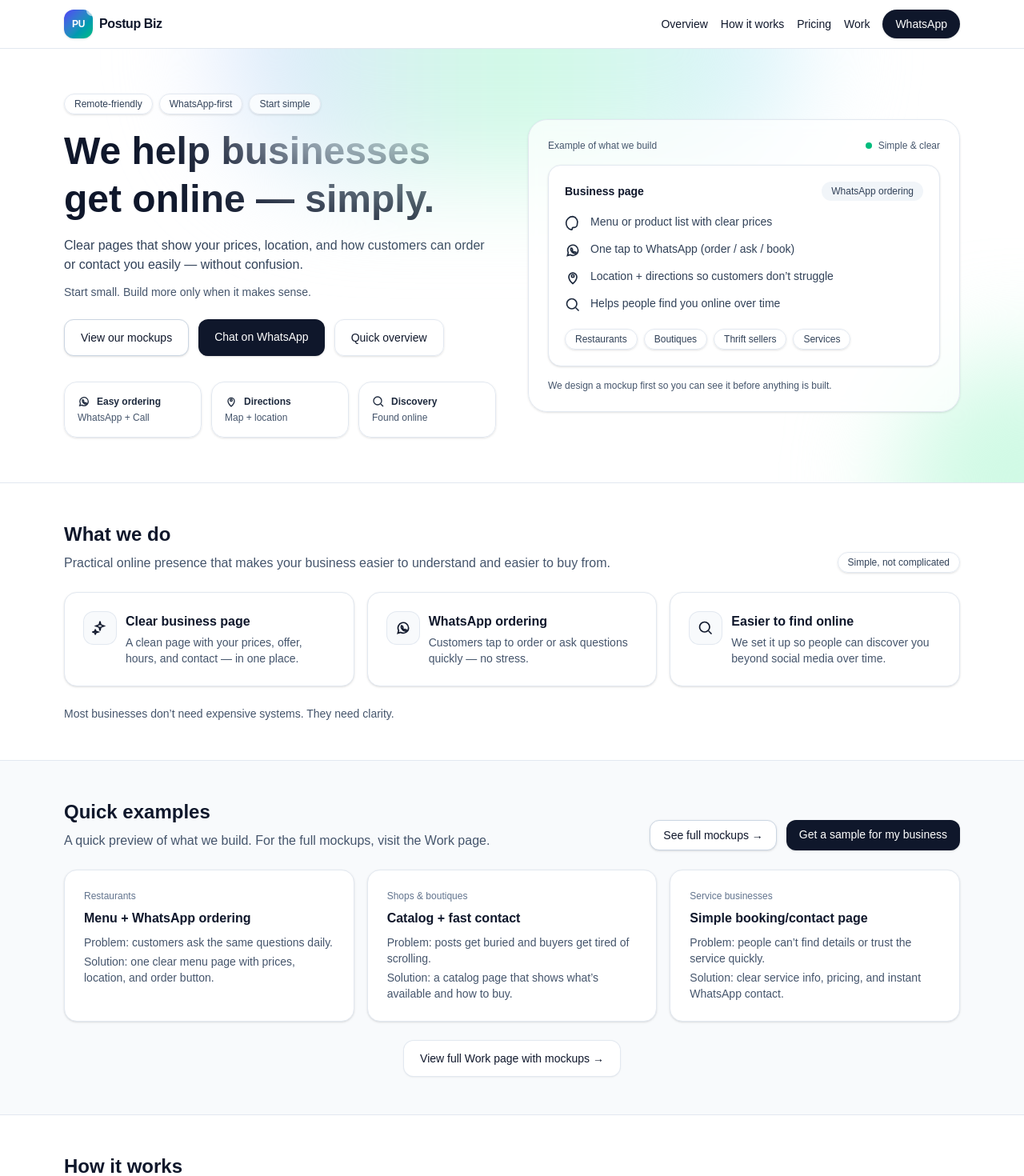
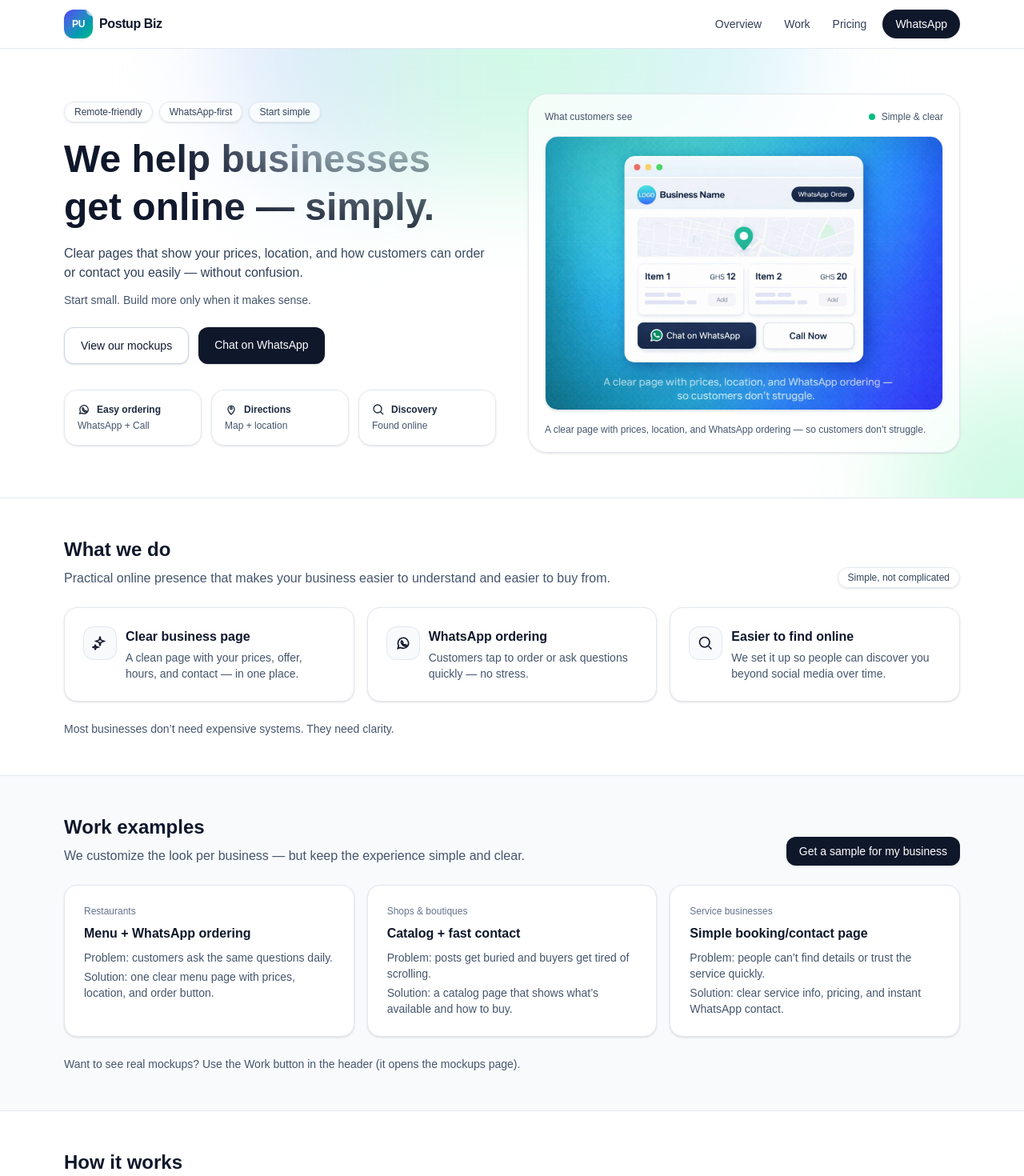
Before and after one commit to Owurathetaker/PostUp-Biz, a Next.js app: page / in a window 1280 px wide. Shown: the top 1470 px of the page at 80% size. Built offline with nearby package versions, Linux system fonts and the light colour scheme.

Commit message:
Add hero-mock png

```diff
--- a/src/app/page.tsx
+++ b/src/app/page.tsx
@@ -1,11 +1,13 @@
 // src/app/page.tsx
-import Link from "next/link";
+import Image from "next/image";
+import type { ReactNode } from "react";
 
 const WHATSAPP_DISPLAY = "020 827 6651";
 const WHATSAPP_LINK =
   "https://wa.me/233208276651?text=Hi%20Postup%20Biz%20👋🏽%0AI%20want%20help%20getting%20my%20business%20online.%0AHere%20is%20my%20business%20page%20or%20location:";
 
 function LogoMark() {
+  // Simple, consistent PU monogram in a rounded badge (no external asset needed)
   return (
     <div className="flex items-center gap-2">
       <div className="relative grid size-9 place-items-center rounded-xl bg-gradient-to-br from-indigo-600 to-emerald-500 text-white shadow-sm">
@@ -29,14 +31,8 @@ function Icon({
     case "spark":
       return (
         <svg className={className} viewBox="0 0 24 24" aria-hidden="true">
-          <path
-            className={common}
-            d="M12 2l1.2 5.2L18 9l-4.8 1.8L12 16l-1.2-5.2L6 9l4.8-1.8L12 2z"
-          />
-          <path
-            className={common}
-            d="M5 14l.7 3L9 18l-3.3 1-0.7 3-0.7-3L1 18l3.3-1 .7-3z"
-          />
+          <path className={common} d="M12 2l1.2 5.2L18 9l-4.8 1.8L12 16l-1.2-5.2L6 9l4.8-1.8L12 2z" />
+          <path className={common} d="M5 14l.7 3L9 18l-3.3 1-0.7 3-0.7-3L1 18l3.3-1 .7-3z" />
         </svg>
       );
     case "whatsapp":
@@ -55,10 +51,7 @@ function Icon({
     case "map":
       return (
         <svg className={className} viewBox="0 0 24 24" aria-hidden="true">
-          <path
-            className={common}
-            d="M12 21s6-5.1 6-10a6 6 0 1 0-12 0c0 4.9 6 10 6 10z"
-          />
+          <path className={common} d="M12 21s6-5.1 6-10a6 6 0 1 0-12 0c0 4.9 6 10 6 10z" />
           <path className={common} d="M12 11.5a2 2 0 1 0 0-4 2 2 0 0 0 0 4z" />
         </svg>
       );
@@ -92,7 +85,7 @@ function Icon({
   }
 }
 
-function Badge({ children }: { children: React.ReactNode }) {
+function Badge({ children }: { children: ReactNode }) {
   return (
     <span className="inline-flex items-center rounded-full border border-slate-200 bg-white/70 px-3 py-1 text-xs font-medium text-slate-700 shadow-sm backdrop-blur">
       {children}
@@ -100,15 +93,7 @@ function Badge({ children }: { children: React.ReactNode }) {
   );
 }
 
-function Card({
-  title,
-  desc,
-  icon,
-}: {
-  title: string;
-  desc: string;
-  icon: React.ReactNode;
-}) {
+function Card({ title, desc, icon }: { title: string; desc: string; icon: ReactNode }) {
   return (
     <div className="group rounded-2xl border border-slate-200 bg-white p-6 shadow-sm transition hover:-translate-y-0.5 hover:shadow-md">
       <div className="flex items-start gap-3">
@@ -124,35 +109,104 @@ function Card({
   );
 }
 
+function NavButton({
+  href,
+  children,
+}: {
+  href: string;
+  children: ReactNode;
+}) {
+  return (
+    <a
+      href={href}
+      className="rounded-full px-3 py-2 text-sm text-slate-700 transition hover:bg-slate-100 hover:text-slate-900"
+    >
+      {children}
+    </a>
+  );
+}
+
+function HeroVisual() {
+  // Use a real image if you add it to /public/hero-mock.png.
+  // Otherwise, a clean “mockup-style” visual shows the idea without big text blocks.
+  const src = "/hero-mock.png";
+
+  return (
+    <div className="rounded-3xl border border-slate-200 bg-white/70 p-5 shadow-sm backdrop-blur">
+      <div className="flex items-center justify-between">
+        <p className="text-xs font-medium text-slate-600">What customers see</p>
+        <span className="inline-flex items-center gap-2 text-xs text-slate-600">
+          <span className="size-2 rounded-full bg-emerald-500 animate-pulse" />
+          Simple & clear
+        </span>
+      </div>
+
+      <div className="mt-4 overflow-hidden rounded-2xl border border-slate-200 bg-white shadow-sm">
+        {/* Soft fallback behind the image */}
+        <div className="relative aspect-[16/11]">
+          <div className="absolute inset-0 bg-gradient-to-br from-slate-50 via-white to-slate-100" />
+          <div className="absolute inset-0 p-5">
+            {/* Minimal “UI skeleton” so it still communicates even without an image */}
+            <div className="rounded-xl border border-slate-200 bg-white/80 p-4">
+              <div className="flex items-center justify-between">
+                <div className="h-3 w-24 rounded bg-slate-200" />
+                <div className="h-6 w-24 rounded-full bg-slate-900/90" />
+              </div>
+              <div className="mt-4 h-4 w-2/3 rounded bg-slate-200" />
+              <div className="mt-2 h-3 w-1/2 rounded bg-slate-200" />
+
+              <div className="mt-4 grid grid-cols-2 gap-3">
+                <div className="rounded-xl border border-slate-200 bg-white p-3">
+                  <div className="h-3 w-24 rounded bg-slate-200" />
+                  <div className="mt-2 h-8 w-full rounded bg-slate-100" />
+                </div>
+                <div className="rounded-xl border border-slate-200 bg-white p-3">
+                  <div className="h-3 w-24 rounded bg-slate-200" />
+                  <div className="mt-2 h-8 w-full rounded bg-slate-100" />
+                </div>
+              </div>
+
+              <div className="mt-4 flex gap-2">
+                <div className="h-10 flex-1 rounded-xl bg-slate-900/90" />
+                <div className="h-10 w-12 rounded-xl bg-slate-100" />
+              </div>
+            </div>
+          </div>
+
+          <Image
+            src={src}
+            alt="Example business page preview"
+            fill
+            className="object-cover"
+            sizes="(max-width: 768px) 100vw, 50vw"
+            priority={false}
+          />
+        </div>
+      </div>
+
+      <p className="mt-4 text-xs text-slate-600">
+        A clear page with prices, location, and WhatsApp ordering — so customers don’t struggle.
+      </p>
+    </div>
+  );
+}
+
 export default function Page() {
   return (
-    <main className="min-h-screen bg-white text-slate-900">
+    <main id="top" className="min-h-screen bg-white text-slate-900">
       {/* Header */}
       <header className="sticky top-0 z-50 border-b border-slate-200 bg-white/80 backdrop-blur">
         <div className="mx-auto flex max-w-6xl items-center justify-between px-4 py-3">
           <LogoMark />
 
-          <nav className="flex items-center gap-4 text-sm">
-            {/* Keep the current homepage flow */}
-            <a href="#work" className="hover:underline">
-              Overview
-            </a>
-
-            <a href="#process" className="hover:underline">
-              How it works
-            </a>
-
-            <a href="#pricing" className="hover:underline">
-              Pricing
-            </a>
-
-            {/* Work (mockups) should go to the portfolio page */}
-            <Link href="/work" className="hover:underline">
-              Work
-            </Link>
+          {/* “How it works” removed from header (still exists in scroll below). */}
+          <nav className="flex items-center gap-1">
+            <NavButton href="#top">Overview</NavButton>
+            <NavButton href="/work">Work</NavButton>
+            <NavButton href="#pricing">Pricing</NavButton>
 
             <a
-              className="rounded-full bg-slate-900 px-4 py-2 text-white shadow-sm transition hover:bg-slate-800"
+              className="ml-1 rounded-full bg-slate-900 px-4 py-2 text-sm font-medium text-white shadow-sm transition hover:bg-slate-800"
               href={WHATSAPP_LINK}
               target="_blank"
               rel="noreferrer"
@@ -184,8 +238,8 @@ export default function Page() {
               </h1>
 
               <p className="mt-4 text-slate-700">
-                Clear pages that show your prices, location, and how customers can order or contact you
-                easily — without confusion.
+                Clear pages that show your prices, location, and how customers can order or
+                contact you easily — without confusion.
               </p>
 
               <p className="mt-3 text-sm text-slate-600">
@@ -193,14 +247,12 @@ export default function Page() {
               </p>
 
               <div className="mt-6 flex flex-wrap gap-3">
-                {/* Work (mockups) should route to /work */}
-                <Link
+                <a
                   href="/work"
                   className="rounded-xl border border-slate-300 bg-white px-5 py-3 text-sm font-medium shadow-sm transition hover:bg-slate-50"
                 >
                   View our mockups
-                </Link>
-
+                </a>
                 <a
                   href={WHATSAPP_LINK}
                   target="_blank"
@@ -209,15 +261,9 @@ export default function Page() {
                 >
                   Chat on WhatsApp
                 </a>
+              </div>
 
-                {/* The current homepage section still exists — give it its own button */}
-                <a
-                  href="#work"
-                  className="rounded-xl border border-slate-200 bg-white/70 px-5 py-3 text-sm font-medium text-slate-900 shadow-sm backdrop-blur transition hover:bg-white"
-                >
-                  Quick overview
-                </a>
-              </div>
+              {/* Quick overview button removed (per request) */}
 
               <div className="mt-8 grid grid-cols-3 gap-3 text-xs">
                 <div className="rounded-2xl border border-slate-200 bg-white/70 p-4 shadow-sm backdrop-blur">
@@ -246,54 +292,8 @@ export default function Page() {
               </div>
             </div>
 
-            <div className="rounded-3xl border border-slate-200 bg-white/70 p-6 shadow-sm backdrop-blur">
-              <div className="flex items-center justify-between">
-                <p className="text-xs font-medium text-slate-600">Example of what we build</p>
-                <span className="inline-flex items-center gap-2 text-xs text-slate-600">
-                  <span className="size-2 rounded-full bg-emerald-500 animate-pulse" />
-                  Simple & clear
-                </span>
-              </div>
-
-              <div className="mt-4 rounded-2xl border border-slate-200 bg-white p-5 shadow-sm">
-                <div className="flex items-center justify-between">
-                  <p className="text-sm font-semibold">Business page</p>
-                  <span className="rounded-full bg-slate-100 px-3 py-1 text-xs text-slate-700">
-                    WhatsApp ordering
-                  </span>
-                </div>
-
-                <ul className="mt-4 space-y-3 text-sm text-slate-700">
-                  <li className="flex gap-3">
-                    <Icon name="paint" className="mt-0.5 size-5 text-slate-800" />
-                    <span>Menu or product list with clear prices</span>
-                  </li>
-                  <li className="flex gap-3">
-                    <Icon name="whatsapp" className="mt-0.5 size-5 text-slate-800" />
-                    <span>One tap to WhatsApp (order / ask / book)</span>
-                  </li>
-                  <li className="flex gap-3">
-                    <Icon name="map" className="mt-0.5 size-5 text-slate-800" />
-                    <span>Location + directions so customers don’t struggle</span>
-                  </li>
-                  <li className="flex gap-3">
-                    <Icon name="search" className="mt-0.5 size-5 text-slate-800" />
-                    <span>Helps people find you online over time</span>
-                  </li>
-                </ul>
-
-                <div className="mt-5 flex flex-wrap gap-2">
-                  <Badge>Restaurants</Badge>
-                  <Badge>Boutiques</Badge>
-                  <Badge>Thrift sellers</Badge>
-                  <Badge>Services</Badge>
-                </div>
-              </div>
-
-              <p className="mt-4 text-xs text-slate-600">
-                We design a mockup first so you can see it before anything is built.
-              </p>
-            </div>
+            {/* Replaces the “Example of what we build” text card with a visual */}
+            <HeroVisual />
           </div>
         </div>
       </section>
@@ -335,25 +335,16 @@ export default function Page() {
         </div>
       </section>
 
-      {/* Quick examples (Option A) */}
+      {/* Work (summary) */}
       <section id="work" className="border-t border-slate-200 bg-slate-50">
         <div className="mx-auto max-w-6xl px-4 py-12">
-          <div className="flex flex-col gap-4 md:flex-row md:items-end md:justify-between">
+          <div className="flex items-end justify-between gap-6">
             <div>
-              <h2 className="text-2xl font-semibold">Quick examples</h2>
+              <h2 className="text-2xl font-semibold">Work examples</h2>
               <p className="mt-2 text-slate-600">
-                A quick preview of what we build. For the full mockups, visit the Work page.
+                We customize the look per business — but keep the experience simple and clear.
               </p>
             </div>
-
-            <div className="flex flex-wrap gap-3">
-              <Link
-                href="/work"
-                className="rounded-xl border border-slate-300 bg-white px-4 py-2 text-sm font-medium shadow-sm transition hover:bg-slate-50"
-              >
-                See full mockups →
-              </Link>
-
             <a
               href={WHATSAPP_LINK}
               target="_blank"
@@ -363,15 +354,12 @@ export default function Page() {
               Get a sample for my business
             </a>
           </div>
-          </div>
 
           <div className="mt-6 grid gap-4 md:grid-cols-3">
             <div className="rounded-2xl border border-slate-200 bg-white p-6 shadow-sm">
               <p className="text-xs font-medium text-slate-500">Restaurants</p>
               <p className="mt-2 font-semibold">Menu + WhatsApp ordering</p>
-              <p className="mt-2 text-sm text-slate-600">
-                Problem: customers ask the same questions daily.
-              </p>
+              <p className="mt-2 text-sm text-slate-600">Problem: customers ask the same questions daily.</p>
               <p className="mt-1 text-sm text-slate-600">
                 Solution: one clear menu page with prices, location, and order button.
               </p>
@@ -380,9 +368,7 @@ export default function Page() {
             <div className="rounded-2xl border border-slate-200 bg-white p-6 shadow-sm">
               <p className="text-xs font-medium text-slate-500">Shops & boutiques</p>
               <p className="mt-2 font-semibold">Catalog + fast contact</p>
-              <p className="mt-2 text-sm text-slate-600">
-                Problem: posts get buried and buyers get tired of scrolling.
-              </p>
+              <p className="mt-2 text-sm text-slate-600">Problem: posts get buried and buyers get tired of scrolling.</p>
               <p className="mt-1 text-sm text-slate-600">
                 Solution: a catalog page that shows what’s available and how to buy.
               </p>
@@ -391,27 +377,20 @@ export default function Page() {
             <div className="rounded-2xl border border-slate-200 bg-white p-6 shadow-sm">
               <p className="text-xs font-medium text-slate-500">Service businesses</p>
               <p className="mt-2 font-semibold">Simple booking/contact page</p>
-              <p className="mt-2 text-sm text-slate-600">
-                Problem: people can’t find details or trust the service quickly.
-              </p>
+              <p className="mt-2 text-sm text-slate-600">Problem: people can’t find details or trust the service quickly.</p>
               <p className="mt-1 text-sm text-slate-600">
                 Solution: clear service info, pricing, and instant WhatsApp contact.
               </p>
             </div>
           </div>
 
-          <div className="mt-6 flex justify-center">
-            <Link
-              href="/work"
-              className="rounded-xl bg-white px-5 py-3 text-sm font-medium text-slate-900 shadow-sm ring-1 ring-slate-200 transition hover:bg-slate-50"
-            >
-              View full Work page with mockups →
-            </Link>
-          </div>
+          <p className="mt-6 text-sm text-slate-600">
+            Want to see real mockups? Use the Work button in the header (it opens the mockups page).
+          </p>
         </div>
       </section>
 
-      {/* How it works */}
+      {/* How it works (kept in scroll, removed from header) */}
       <section id="process" className="border-t border-slate-200">
         <div className="mx-auto max-w-6xl px-4 py-12">
           <h2 className="text-2xl font-semibold">How it works</h2>
@@ -503,7 +482,6 @@ export default function Page() {
             >
               Ask for a simple quote on WhatsApp
             </a>
-
             <a
               href="#contact"
               className="rounded-xl border border-slate-300 bg-white px-5 py-3 text-sm font-medium shadow-sm transition hover:bg-slate-50"
```
Also changed, not shown: public/hero-mock.png (added). Lines whose indentation alone changed are shown as unchanged.
